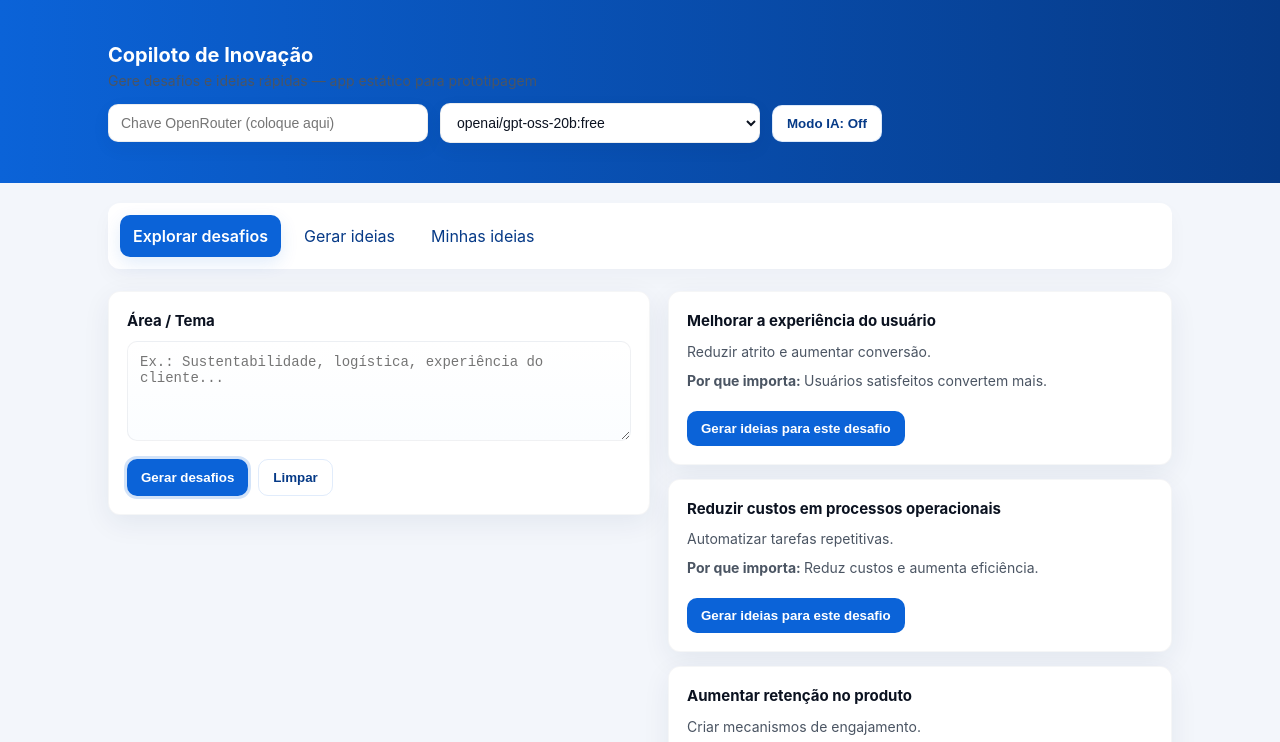
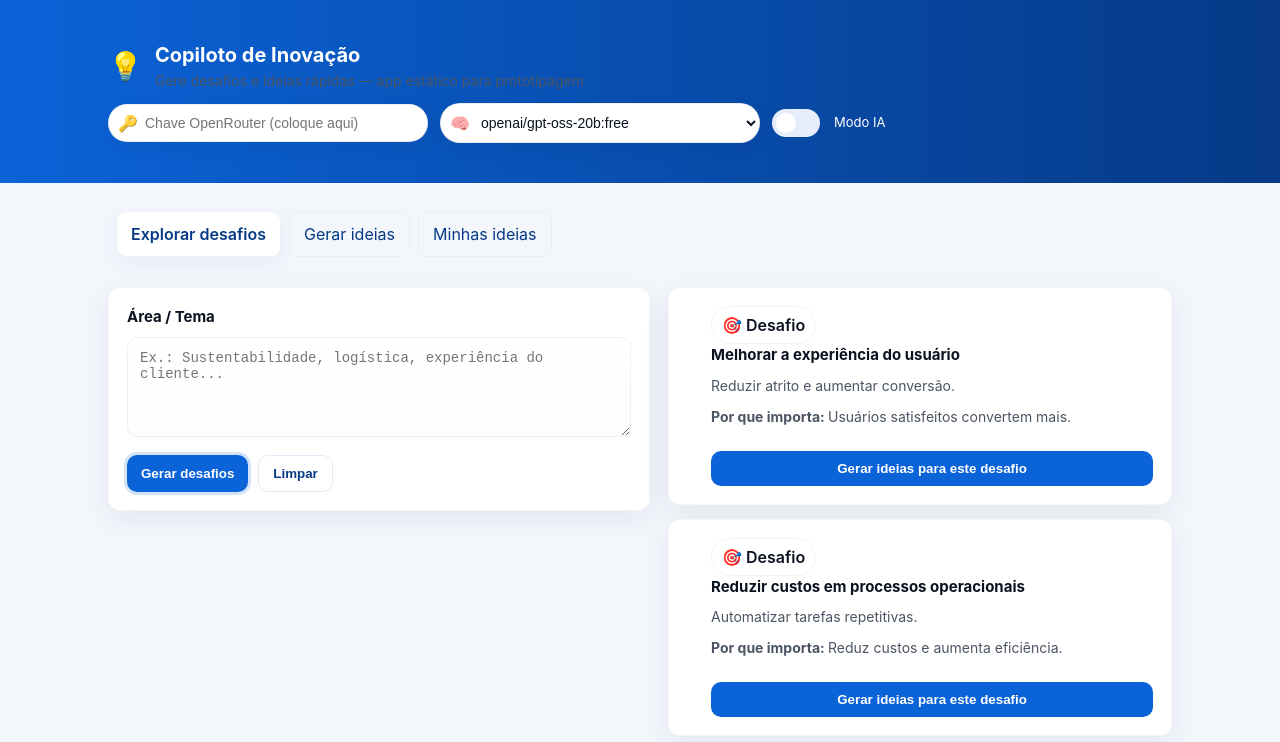
Before and after one commit to anakuznetzow/oficial_repositorio_copilot, a plain HTML site: page index.html in a window 1280 px wide. Both pictures are taken after a click on the button "Gerar desafios". Shown: the top 742 px of the page. Drawn offline with Linux system fonts and the light colour scheme.

Commit message:
Apply redesign: header brand & icons, pills, IA switch, tab/ card visuals (sidebar accent, badges, CTA full-width)

```diff
--- a/index.html
+++ b/index.html
@@ -42,19 +42,35 @@
     .counter{font-size:14px;color:var(--muted);margin-bottom:8px}
     .header-controls{display:flex;gap:12px;align-items:center;margin-top:12px;flex-wrap:wrap}
     /* Header inputs more readable on blue background */
+    .header-controls .field{position:relative}
+    .header-controls .field .icon{position:absolute;left:10px;top:50%;transform:translateY(-50%);font-size:16px;opacity:0.9}
     .header-controls input.small-input, .header-controls select.small-input{
-      background:#fff;color:var(--text);border-radius:10px;padding:10px 12px;border:1px solid rgba(10,30,60,0.08);box-shadow:0 6px 18px rgba(10,30,60,0.06);min-width:220px
+      background:#fff;color:var(--text);border-radius:999px;padding:10px 14px 10px 36px;border:1px solid rgba(10,30,60,0.08);box-shadow:0 6px 18px rgba(10,30,60,0.06);min-width:220px
     }
-    /* Make IA toggle clearly visible on header */
-    .header-controls .btn-ghost{background:#fff;color:var(--blue-700);border:1px solid rgba(11,99,216,0.14);padding:10px 14px;border-radius:10px}
-    .header-controls .btn-ghost:hover{background:#f1f7ff}
+    /* Switch */
+    .switch{display:inline-flex;align-items:center;gap:8px;cursor:pointer}
+    .switch input{display:none}
+    .switch .slider{width:48px;height:28px;border-radius:999px;background:#e6eefc;position:relative;display:inline-block}
+    .switch .slider::after{content:'';position:absolute;left:4px;top:4px;width:20px;height:20px;background:#fff;border-radius:50%;transition:transform .18s}
+    .switch input:checked + .slider{background:var(--color-success)}
+    .switch input:checked + .slider::after{transform:translateX(20px)}
+    .switch .switch-label{font-size:13px;color:var(--surface);margin-left:6px}
+
     /* Tabs on a light bar for contrast */
-    .tabs{background:var(--surface);padding:12px;border-radius:12px;box-shadow:0 8px 20px rgba(10,30,60,0.03)}
-    .tab{background:transparent;border-radius:8px;padding:8px 12px;color:var(--blue-700);cursor:pointer;border:1px solid transparent;opacity:1}
-    .tab.active{background:var(--blue-600);color:#fff;border-color:transparent;box-shadow:0 6px 18px rgba(11,99,216,0.12)}
+    .tabs{background:transparent;padding:8px;border-radius:12px;display:flex;align-items:center;gap:8px}
+    .tab{background:transparent;border-radius:8px;padding:10px 14px;color:var(--blue-700);cursor:pointer;border:1px solid rgba(10,30,60,0.03);opacity:1;display:flex;gap:8px;align-items:center}
+    .tab svg,.tab .icon{opacity:0.9}
+    .tab.active{background:#fff;border-color:rgba(10,30,60,0.06);box-shadow:0 6px 18px rgba(11,99,216,0.06);color:var(--blue-700);font-weight:600}
     .small-input{width:320px;max-width:40vw}
     .card .label small{display:block;font-weight:400;color:var(--muted)}
     footer{padding:24px;text-align:center;color:var(--muted);font-size:13px}
+
+    /* cards with sidebar accent */
+    .card--with-sidebar{display:flex;gap:16px;align-items:stretch}
+    .sidebar-accent{width:8px;border-radius:8px;background:linear-gradient(180deg,var(--color-primary),var(--color-primary-dark))}
+    .card-body{flex:1}
+    .badge{display:inline-flex;align-items:center;gap:8px;padding:6px 10px;border-radius:999px;background:var(--color-primary-light);color:var(--color-primary-dark);font-weight:600;border:1px solid rgba(11,77,216,0.06)}
+    .cta-full{display:inline-block;width:100%;text-align:center}
 
     /* loading overlay */
     .loading-overlay{position:fixed;inset:0;display:none;align-items:center;justify-content:center;background:rgba(6,12,30,0.5);color:#fff;font-size:16px;z-index:9999}
@@ -73,17 +89,36 @@
 <body>
   <header>
     <div class="container">
+      <div style="display:flex;align-items:center;gap:16px;flex-wrap:wrap">
+        <div class="brand" style="display:flex;align-items:center;gap:12px">
+          <div class="brand-icon" aria-hidden="true" style="font-size:28px">💡</div>
+          <div>
             <h1>Copiloto de Inovação</h1>
-      <div class="meta">Gere desafios e ideias rápidas — app estático para prototipagem</div>
+            <div class="meta subtitle">Gere desafios e ideias rápidas — app estático para prototipagem</div>
+          </div>
+        </div>
+        <div style="flex:1"></div>
+      </div>
 
-      <div class="header-controls">
+      <div class="header-controls" role="region" aria-label="Configurações IA">
+        <div class="field">
+          <span class="icon" aria-hidden="true">🔑</span>
           <input id="ia-key-input" class="small-input" type="password" placeholder="Chave OpenRouter (coloque aqui)" title="Chave OpenRouter" />
+        </div>
+        <div class="field">
+          <span class="icon" aria-hidden="true">🧠</span>
           <select id="ia-model-select" class="small-input" title="Modelo">
             <option value="openai/gpt-oss-20b:free">openai/gpt-oss-20b:free</option>
             <option value="google/gemma-4-31b-it:free">google/gemma-4-31b-it:free</option>
             <option value="nvidia/nemotron-3-ultra-550b-a55b:free">nvidia/nemotron-3-ultra-550b-a55b:free</option>
           </select>
-        <button id="ia-toggle-btn" class="btn-ghost">Modo IA: Off</button>
+        </div>
+
+        <label class="switch" title="Modo IA">
+          <input id="ia-toggle-btn" type="checkbox" aria-label="Ativar IA" />
+          <span class="slider" aria-hidden="true"></span>
+          <span class="switch-label">Modo IA</span>
+        </label>
       </div>
 
     </div>
@@ -323,9 +358,9 @@
       document.getElementById('minhas-panel').style.display = tab==='minhas'? 'block':'none';
     }));
 
-    // Toggle IA button behaviour
+    // Toggle IA (switch) behaviour
     (function(){
-      const btn = document.getElementById('ia-toggle-btn');
+      const toggle = document.getElementById('ia-toggle-btn'); // checkbox
       const keyInput = document.getElementById('ia-key-input');
       const modelSelect = document.getElementById('ia-model-select');
       // restore saved values
@@ -334,11 +369,12 @@
       const savedEnabled = sessionStorage.getItem('ia_enabled') === 'true';
       if(keyInput && !keyInput.value) keyInput.value = savedKey;
       if(modelSelect && savedModel) modelSelect.value = savedModel;
-      btn.textContent = savedEnabled ? 'Modo IA: On' : 'Modo IA: Off';
-      btn.addEventListener('click', ()=>{
-        const now = sessionStorage.getItem('ia_enabled') === 'true';
-        sessionStorage.setItem('ia_enabled', (!now).toString());
-        btn.textContent = (!now) ? 'Modo IA: On' : 'Modo IA: Off';
+      if(toggle) toggle.checked = savedEnabled;
+      function setSwitchVisual(){ const label = toggle?.closest('.switch')?.querySelector('.switch-label'); if(label) label.style.color = toggle.checked ? 'var(--color-success)' : 'var(--surface)'; }
+      setSwitchVisual();
+      toggle?.addEventListener('change', ()=>{
+        sessionStorage.setItem('ia_enabled', (toggle.checked).toString());
+        setSwitchVisual();
       });
       // save key on change
       keyInput?.addEventListener('change', ()=> sessionStorage.setItem('ia_key', keyInput.value.trim()));
@@ -358,14 +394,18 @@
       desafiosList.innerHTML='';
       if(!items || !items.length){ desafiosList.appendChild(el('div',{class:'empty'},'Nenhum desafio gerado.')) ; return }
       items.forEach(d=>{
-        const card = el('div',{class:'card'},
+        const card = el('div',{class:'card card--with-sidebar'},
+          el('div',{class:'sidebar-accent'}),
+          el('div',{class:'card-body'},
+            el('div',{class:'badge'}, '🎯 Desafio'),
             el('div',{class:'label'}, d.title),
             el('div',{class:'meta'}, d.desc),
-          el('div',{style:'height:8px'}),
+            el('div',{style:'height:10px'}),
             el('div',{class:'meta'}, el('strong',{},'Por que importa: '), d.why),
-          el('div',{style:'height:8px'}),
+            el('div',{style:'height:12px'}),
             el('div',{class:'idea-actions'},
-            el('button',{onClick:()=>{ fillGenerateFromChallenge(d.title); switchToTab('gerar'); }}, 'Gerar ideias para este desafio')
+              el('button',{class:'cta-full', onClick:()=>{ fillGenerateFromChallenge(d.title); switchToTab('gerar'); }}, 'Gerar ideias para este desafio')
+            )
           )
         );
         desafiosList.appendChild(card);
@@ -399,13 +439,17 @@
       list.forEach((it, idx)=>{
         const tags = el('div',{class:'tags'}, el('div',{class:'tag'}, 'Impacto: '+(it.impact||'Médio')), el('div',{class:'tag'}, 'Esforço: '+(it.effort||'Médio')));
         const steps = el('ol',{}, ...((it.steps||[]).map(s=>el('li',{},s))));
-        const card = el('div',{class:'card'},
+        const card = el('div',{class:'card card--with-sidebar'},
+          el('div',{class:'sidebar-accent'}),
+          el('div',{class:'card-body'},
+            el('div',{class:'badge'}, '💡 Ideia'),
             el('div',{class:'label'}, it.title),
             el('div',{class:'meta'}, it.desc),
             tags,
             el('div',{style:'margin-top:8px'}, el('strong',{},'Primeiros passos:')), steps,
             el('div',{class:'idea-actions'},
-            el('button',{onClick:()=>saveIdea(Object.assign({id:Date.now()}, it))},'Salvar ideia')
+              el('button',{class:'cta-full', onClick:()=>saveIdea(Object.assign({id:Date.now()}, it))},'Salvar ideia')
+            )
           )
         );
         ideasPreview.appendChild(card);
```
Lines whose indentation alone changed are shown as unchanged.
